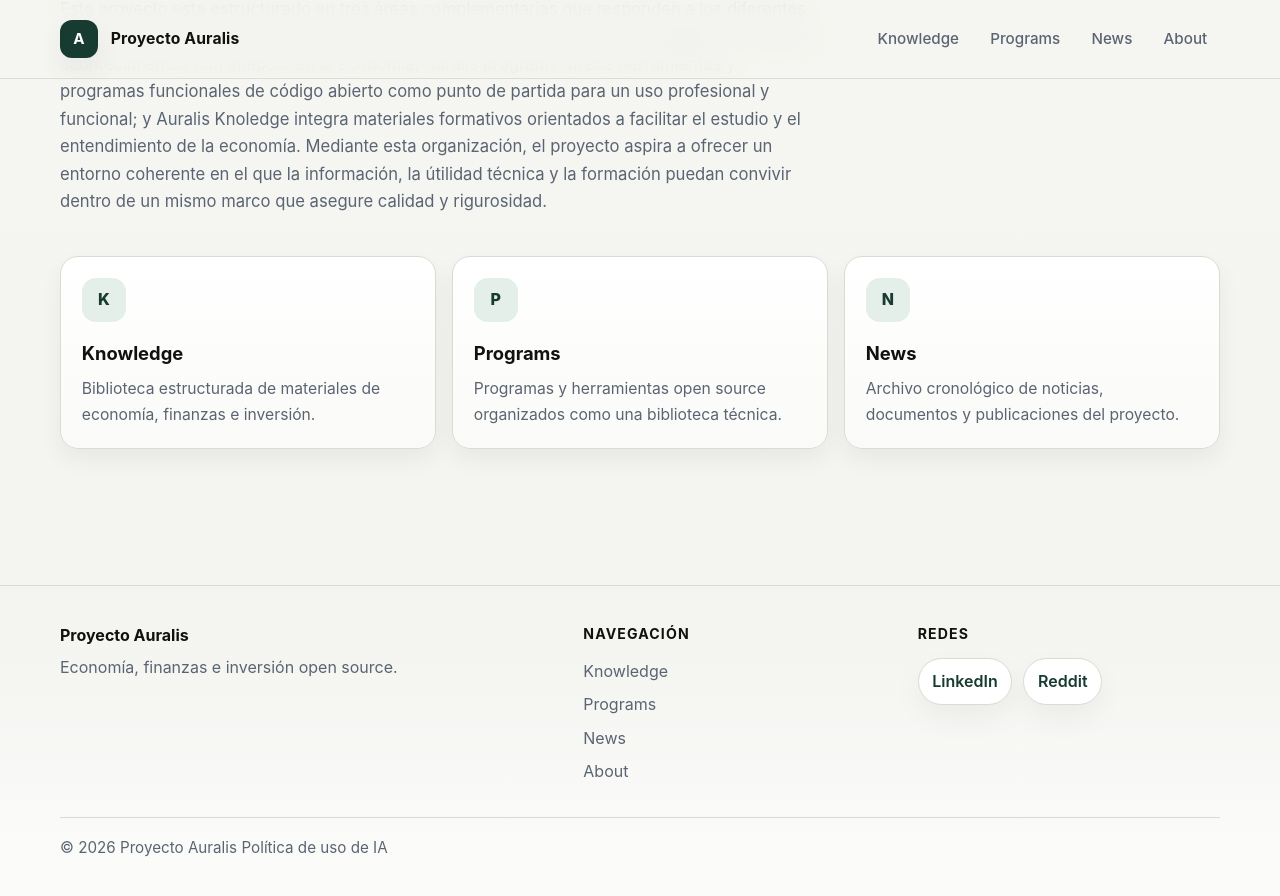
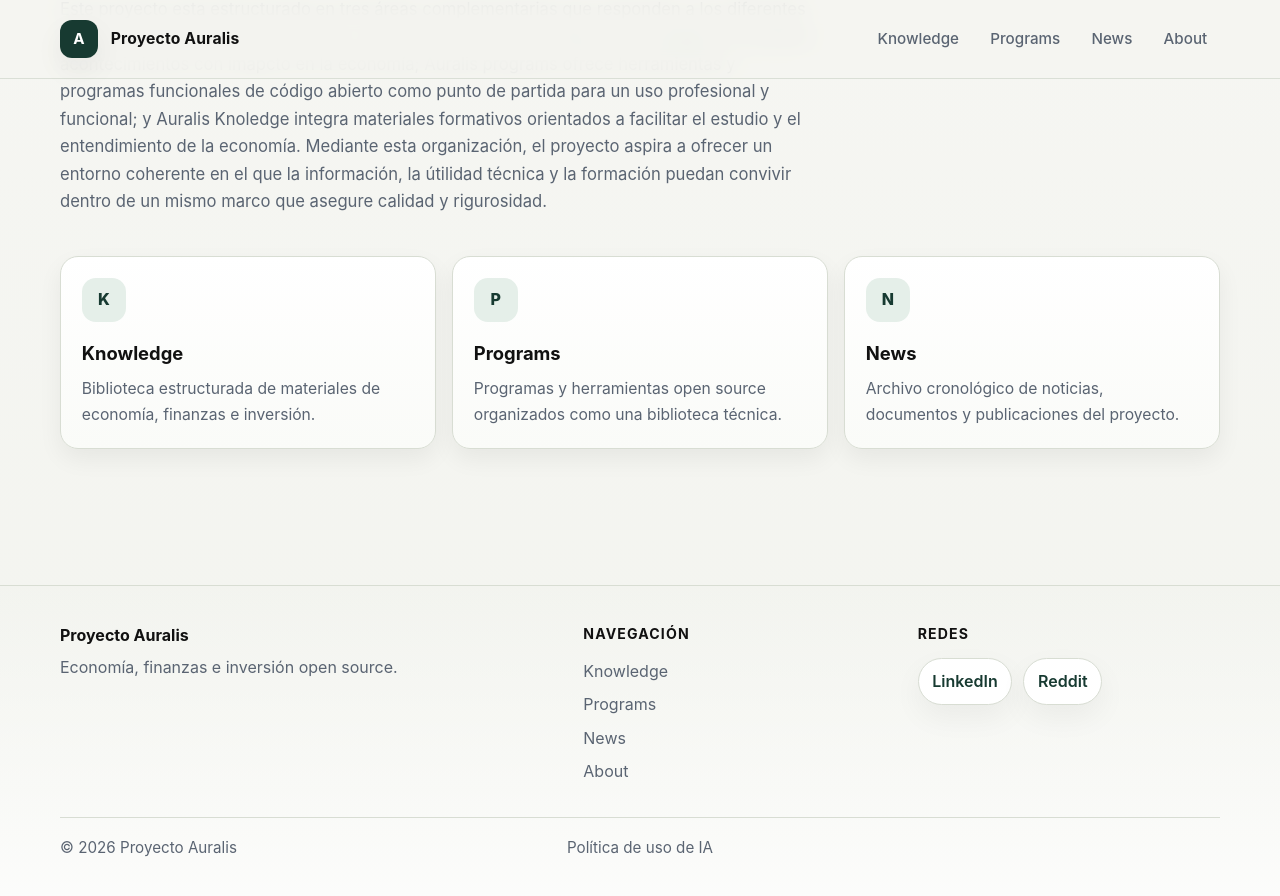
Before and after one commit to Proyecto-Auralis/auralis-site, a Jekyll site: the page built from index.md, in a window 1280 px wide and 900 px high, scrolled down 571 px. Shown: the top 896 px of the window. Built offline with Jekyll 4.4.1, drawn with Linux system fonts in a browser that asks for light colours.

Commit message:
Update footer.html

```diff
--- a/_includes/footer.html
+++ b/_includes/footer.html
@@ -24,9 +24,12 @@
       </div>
     </div>
 
-    <div class="site-footer__bottom">
-      <a href="{{ '/legal/' | relative_url }}">© 2026 Proyecto Auralis</a>
-      <a href="{{ '/ai-policy/' | relative_url }}">Política de uso de IA</a>
-    </div>
-  </div>
-</footer>
+ <div class="site-footer__bottom">
+  <span class="site-footer__bottom-left">
+    <a href="{{ '/legal/' | relative_url }}">© 2026 Proyecto Auralis</a>
+  </span>
+
+  <span class="site-footer__bottom-center">
+    <a href="{{ '/ai-policy/' | relative_url }}">Política de uso de IA</a>
+  </span>
+</div>
```
